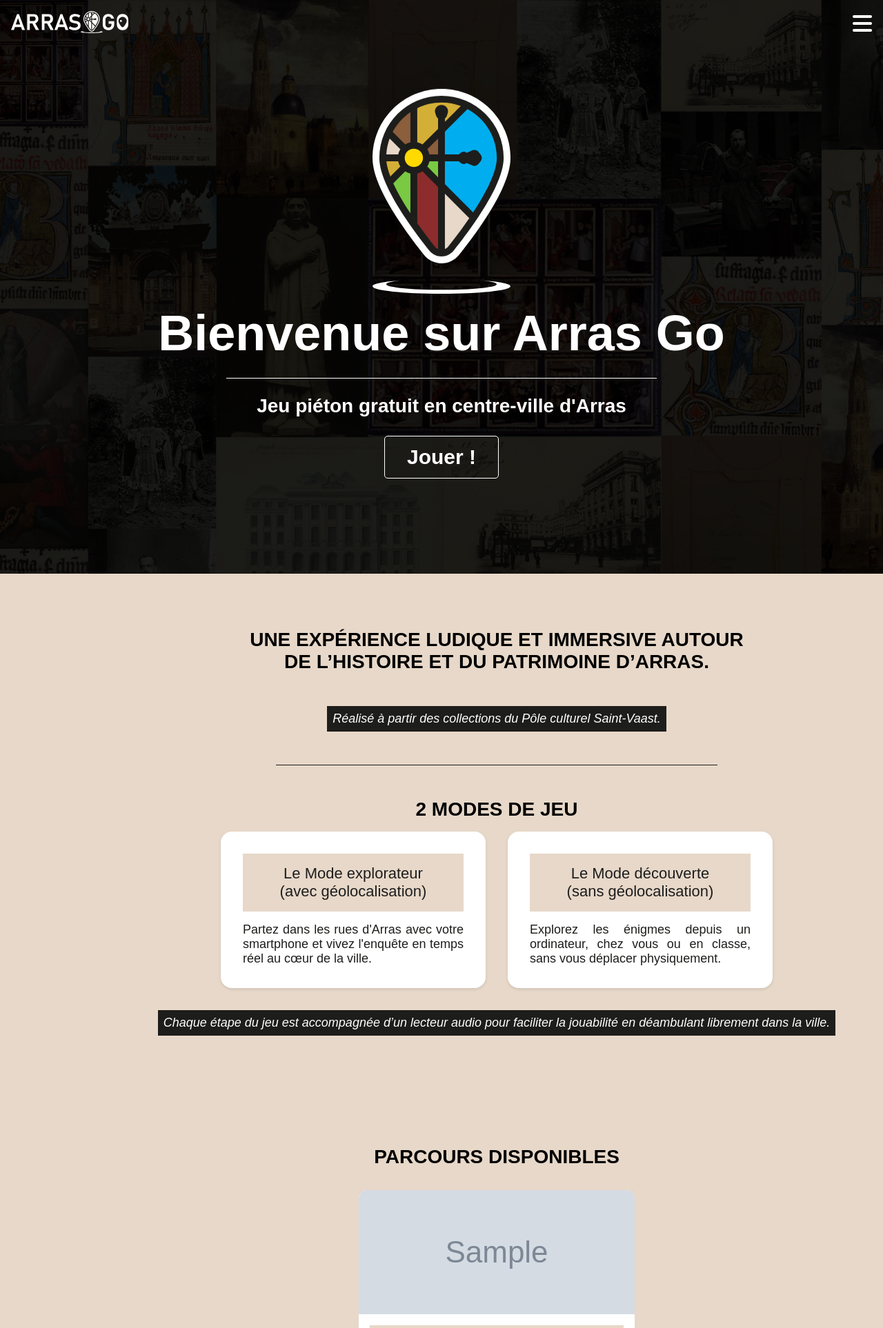
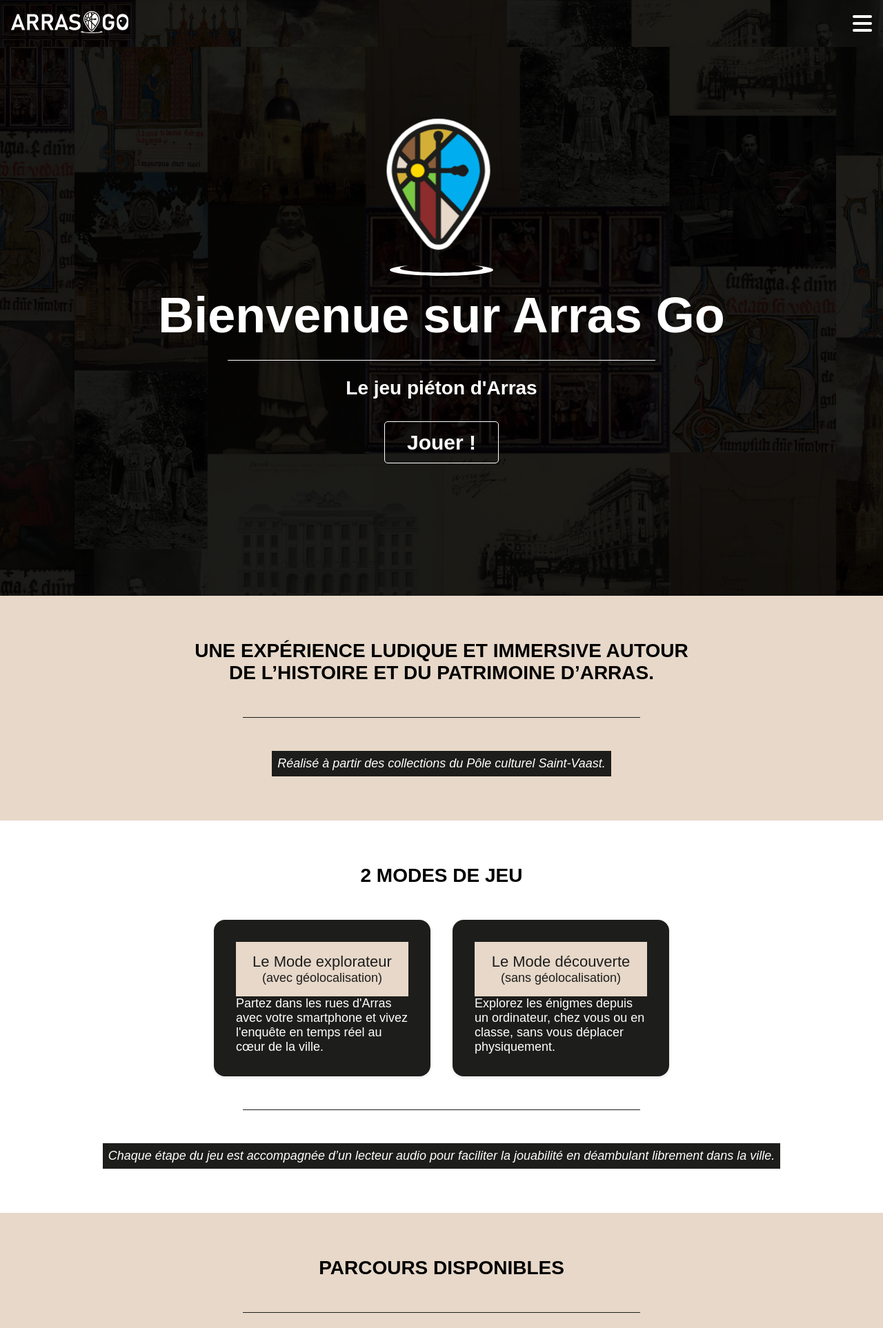
Before and after one commit to DarkSpharx/arrasgo, a PHP site: page / in a window 1280 px wide; the page is wider, and only the part inside the window is pictured. Shown: the top 1926 px of that part at 69% size. Run offline with PHP 8.4, Linux system fonts and the light colour scheme; tables that the repository leaves empty hold one stand-in row (values such as "Sample post"); grey boxes marked "Sample" are stand-in pictures.

Commit message:
Ajout de la récupération des personnages et amélioration de la structure HTML : réorganisation des sections, ajout de styles et animations pour une meilleure expérience utilisateur.

```diff
--- a/frontend/css/style.css
+++ b/frontend/css/style.css
@@ -19,11 +19,11 @@
   font-family: "Montserrat", Arial, sans-serif;
   min-height: 100vh;
   scroll-behavior: smooth;
-  background-color: #e7d8c9;
+  background-color: #1d1d1b;
+  overflow-x: hidden;
 }
 main {
   flex: 1 1 auto;
-  /* Optionnel : pour éviter un débordement horizontal */
   width: 100%;
   display: flex;
   flex-direction: column;
@@ -281,22 +296,121 @@
 /* HERO SECTION */
 /* Effet de flottement sur les images de la section hero */
 .float {
-  animation: hero-float 2s linear infinite;
+  animation: hero-float 10s linear infinite;
   will-change: transform;
+  @media screen and (max-width: 768px) {
+    margin-top: 3rem;
+  }
 }
-
 @keyframes hero-float {
+  0% {
+    transform: translateX(0);
+  }
   0% {
     transform: translateY(0);
   }
-  33% {
-    transform: translateY(-10px);
+  10% {
+    transform: translateX(5%);
   }
-  66% {
-    transform: translateY(15px);
+  20% {
+    transform: translateY(-5%);
+  }
+  30% {
+    transform: translateX(-5%);
+  }
+  40% {
+    transform: translateY(5%);
+  }
+  50% {
+    transform: translateX(5%);
+  }
+  60% {
+    transform: translateY(-5%);
+  }
+  70% {
+    transform: translateX(-5%);
+  }
+  80% {
+    transform: translateY(5%);
+  }
+  90% {
+    transform: translateX(5%);
+  }
+  100% {
+    transform: translateX(0);
   }
   100% {
     transform: translateY(0);
+  }
+}
+
+.down {
+  animation: down-in 0.7s cubic-bezier(0.4, 0, 0.2, 1) forwards;
+}
+@keyframes down-in {
+  0% {
+    opacity: 0;
+    transform: translateY(-100vh);
+  }
+  100% {
+    opacity: 1;
+    transform: translateY(0);
+  }
+}
+
+.up {
+  animation: up-in 0.7s cubic-bezier(0.4, 0, 0.2, 1) forwards;
+}
+@keyframes up-in {
+  0% {
+    opacity: 0;
+    transform: translateY(100vh);
+  }
+  100% {
+    opacity: 1;
+    transform: translateY(0);
+  }
+}
+
+.left {
+  animation: left-in 0.7s cubic-bezier(0.4, 0, 0.2, 1) forwards;
+}
+@keyframes left-in {
+  0% {
+    opacity: 0;
+    transform: translateX(-100vh);
+  }
+  100% {
+    opacity: 1;
+    transform: translateX(0);
+  }
+}
+
+.right {
+  animation: right-in 0.7s cubic-bezier(0.4, 0, 0.2, 1) forwards;
+}
+@keyframes right-in {
+  0% {
+    opacity: 0;
+    transform: translateX(100vh);
+  }
+  100% {
+    opacity: 1;
+    transform: translateX(0);
+  }
+}
+
+.zoom {
+  animation: zoom-in 5s cubic-bezier(0.4, 0, 0.2, 1) forwards;
+}
+@keyframes zoom-in {
+  0% {
+    opacity: 0;
+    transform: scale(0);
+  }
+  100% {
+    opacity: 1;
+    transform: scale(1);
   }
 }
 
@@ -308,7 +422,7 @@
   justify-content: center;
   align-items: center;
   background: #1d1d1b;
-  padding: 1rem;
+  padding: 2rem 20px;
   text-align: center;
   background-image: url("../media/image/bg_pc.webp");
   background-size: cover;
@@ -320,7 +434,8 @@
   gap: 1rem;
 }
 .hero img {
-  width: 200px;
+  max-width: 150px;
+  width: 100%;
   height: auto;
 }
 .hero h1 {
@@ -370,11 +485,11 @@
   display: inline-block;
   background: #1d1d1b;
   color: #fff;
-  padding: 0.5rem 1.2rem;
+  padding: 0.5rem 1.5rem;
   border-radius: 5px;
   text-decoration: none;
-  margin-top: 0.7rem;
-  font-weight: 500;
+  margin: 1rem;
+  font-weight: 600;
   transition: background 0.2s;
   text-align: center;
 }
@@ -384,15 +499,31 @@
 }
 
 /* section */
-.container {
-  width: 100%;
-  gap: 2rem;
+.main {
+  max-width: 1920px;
+}
+.corps {
+  max-width: 1200px;
   display: flex;
   flex-direction: column;
   align-items: center;
-  max-width: 1280px;
+  gap: 2rem;
+  width: 90%;
+}
+.fff {
+  background-color: #fff;
+}
+.e7d8c9 {
+  background-color: #e7d8c9;
+}
+
+.container {
+  width: 100%;
+  display: flex;
+  flex-direction: column;
+  align-items: center;
   margin: 0 auto;
-  padding: 5rem;
+  padding: 4rem 0;
   & hr {
     border: none;
     width: 50%;
@@ -404,19 +535,18 @@
     font-size: 28px;
     font-weight: 600;
     text-transform: uppercase;
-    margin-bottom: 1rem;
+    /* margin-bottom: 1rem; */
   }
   & h3 {
     background-color: #e7d8c9;
     color: #1d1d1d;
     text-align: center;
     font-size: 22px;
-    font-weight: 400;
-    margin-bottom: 1rem;
+    font-weight: 500;
+    /* margin-bottom: 1rem; */
     padding: 1rem;
   }
   & p {
-    text-align: justify;
     font-size: 18px;
     font-weight: 400;
   }
@@ -429,19 +559,35 @@
     font-weight: 400;
     margin: auto;
     width: fit-content;
+    &:hover {
+      background-color: #fff;
+      color: #1d1d1b;
+      transition: background-color 0.3s, color 0.3s;
+    }
   }
   & .two-column {
     display: grid;
     grid-template-columns: 1fr 1fr;
     gap: 2rem;
     margin-top: 1rem;
+    @media screen and (max-width: 768px) {
+      grid-template-columns: 1fr;
+    }
     & .column {
-      max-width: 25vw;
-      background-color: #fff;
-      color: #1d1d1b;
+      max-width: 250px;
+      background-color: #1d1d1b;
+      color: #fff;
       padding: 2rem;
       border-radius: 1rem;
       box-shadow: 0 2px 4px rgba(0, 0, 0, 0.1);
+      transition: box-shadow 0.18s, transform 0.18s;
+      &:hover {
+        box-shadow: 0 8px 24px rgba(30, 30, 30, 0.13);
+        transform: translateY(-6px) scale(1.03);
+      }
+      @media screen and (max-width: 768px) {
+        max-width: 100%;
+      }
     }
   }
 }
@@ -460,6 +606,13 @@
   top: 0;
   width: 100%;
   transition: transform 0.35s cubic-bezier(0.4, 0, 0.2, 1);
+  background-image: url("../media/image/bg_pc.webp");
+  background-size: cover;
+  background-attachment: fixed;
+  background-position: top;
+  background-repeat: no-repeat;
+  background-blend-mode: multiply;
+  background-color: #1d1d1b;
   & div {
     display: flex;
     align-items: center;
--- a/frontend/index.php
+++ b/frontend/index.php
@@ -2,6 +2,7 @@
 // Connexion à la BDD
 require_once __DIR__ . '/../backend/config/database.php';
 require_once __DIR__ . '/../backend/functions/parcours.php';
+require_once __DIR__ . '/../backend/functions/personnages.php';
 
 // Récupération des parcours
 if (function_exists('readParcours')) {
@@ -13,7 +14,14 @@
 	$stmt = $pdo->query('SELECT * FROM parcours WHERE statut = 1 ORDER BY id_parcours DESC');
 	$parcours = $stmt->fetchAll(PDO::FETCH_ASSOC);
 }
+
+// Récupération des personnages (en ligne uniquement)
+$personnages = function_exists('get_all_personnages')
+	? get_all_personnages($pdo)
+	: $pdo->query('SELECT * FROM personnages WHERE statut = 1 ORDER BY id_personnage DESC')->fetchAll(PDO::FETCH_ASSOC);
+$personnages_en_ligne = $personnages;
 ?>
+
 <!DOCTYPE html>
 <html lang="fr">
 
@@ -29,9 +37,9 @@
 	<header>
 		<div>
 			<a href="index.php">
-				<img src="./media/logo/logo_long_monochrome_white.svg" alt="Arras Go Logo">
+				<img src="./media/logo/logo_long_monochrome_white.svg" alt="Arras Go Logo" class="left">
 			</a>
-			<button id="menu-toggle" aria-label="Ouvrir le menu"><i class="fa-solid fa-bars"></i></button>
+			<button id="menu-toggle" aria-label="Ouvrir le menu" class="right"><i class="fa-solid fa-bars"></i></button>
 			<nav id="main-nav" class="main-nav">
 				<ul>
 					<li><a href="index.php">Accueil</a></li>
@@ -44,42 +52,60 @@
 		</div>
 	</header>
 
-	<main>
+	<main class="main">
 		<section class="hero">
-			<img src="./media/logo/pin.svg" class="float ">
-			<img src="./media/logo/cercle.svg">
-			<h1>Bienvenue sur Arras Go</h1>
-			<hr>
-			<h2>Jeu piéton gratuit en centre-ville d'Arras</h2>
+			<div class="down">
+				<img src="./media/logo/pin.svg" class="float" alt="Icone de localisation">
+			</div>
+			<img src="./media/logo/cercle.svg" alt="Cercle décoratif">
+			<h1 class="right">Bienvenue sur Arras Go</h1>
+			<hr class="zoom">
+			<h2 class="left">Le jeu piéton d'Arras</h2>
 			<a href="parcours.php" class="btn cta">Jouer !</a>
 		</section>
 
-		<section class="container">
-			<h2>Une expérience ludique et immersive autour<br>de l’histoire et du patrimoine d’Arras.</h2>
-			<em>Réalisé à partir des collections du Pôle culturel Saint-Vaast.</em>
-			<hr>
-			<div>
+
+
+		<section class="container e7d8c9">
+			<div class="corps">
+				<h2>Une expérience ludique et immersive autour<br>de l’histoire et du patrimoine d’Arras.</h2>
+				<hr>
+				<em>Réalisé à partir des collections du Pôle culturel Saint-Vaast.</em>
+			</div>
+		</section>
+
+		<section class="container fff">
+			<div class="corps">
 				<h2>2 modes de jeu</h2>
 				<div class="two-column">
 					<div class="column">
-						<h3>Le Mode explorateur<br>(avec géolocalisation)</h3>
+						<h3>Le Mode explorateur
+							<br>
+							<p>(avec géolocalisation)</p>
+						</h3>
 						<p>Partez dans les rues d'Arras avec votre smartphone et vivez l'enquête en temps réel au cœur de la ville.</p>
 					</div>
 					<div class="column">
-						<h3>Le Mode découverte<br>(sans géolocalisation)</h3>
+						<h3>Le Mode découverte
+							<br>
+							<p>(sans géolocalisation)</p>
+						</h3>
 						<p>Explorez les énigmes depuis un ordinateur, chez vous ou en classe, sans vous déplacer physiquement.</p>
 					</div>
 				</div>
+				<hr>
+				<em>Chaque étape du jeu est accompagnée d’un lecteur audio pour faciliter la jouabilité en déambulant librement dans la ville.</em>
 			</div>
-			<em>Chaque étape du jeu est accompagnée d’un lecteur audio pour faciliter la jouabilité en déambulant librement dans la ville.</em>
 		</section>
 
-		<section class="container">
-			<div class="parcours-list">
+		<section class="container e7d8c9">
+			<div class="corps">
 				<h2>Parcours disponibles</h2>
+				<hr>
+				<em>Explorez les parcours thématiques qui vous feront découvrir l’histoire et le patrimoine d’Arras, à travers des énigmes, des anecdotes, des rencontres et des lieux emblématiques.</em>
 				<div class="parcours-cards">
 					<?php
-					$parcours_en_ligne = array_filter($parcours ?? [], function($p) {
+					$parcours_en_ligne = array_filter($parcours ?? [], function ($p) {
 						return isset($p['statut']) && $p['statut'] == 1;
 					});
 					?>
@@ -102,6 +128,28 @@
 						<p>Aucun parcours disponible pour le moment.</p>
 					<?php endif; ?>
 				</div>
+				<h2>les fiches personnages</h2>
+				<hr>
+				<em>Découvrez les figures historiques qui ont marqué Arras à travers nos fiches personnages détaillées, enrichies d'illustrations et de récits captivants.</em>
+				<div class="parcours-cards">
+					<?php if (!empty($personnages_en_ligne)): ?>
+						<?php foreach ($personnages_en_ligne as $perso): ?>
+							<article class="parcours-card">
+								<?php if (!empty($perso['image_personnage'])): ?>
+									<img src="../data/images/<?= htmlspecialchars($perso['image_personnage']) ?>" alt="Image du personnage" class="parcours-img">
+								<?php else: ?>
+									<div class="parcours-img placeholder"></div>
+								<?php endif; ?>
+								<div class="parcours-content">
+									<h3><?= htmlspecialchars($perso['nom_personnage'] ?? $perso['nom'] ?? 'Personnage') ?></h3>
+									<a href="personnage.php?id=<?= urlencode($perso['id_personnage']) ?>" class="btn">Voir la fiche</a>
+								</div>
+							</article>
+						<?php endforeach; ?>
+					<?php else: ?>
+						<p>Aucun personnage disponible pour le moment.</p>
+					<?php endif; ?>
+				</div>
 			</div>
 		</section>
 	</main>
```
Also changed, not shown: other parts of frontend/css/style.css (+36 -18 lines).
